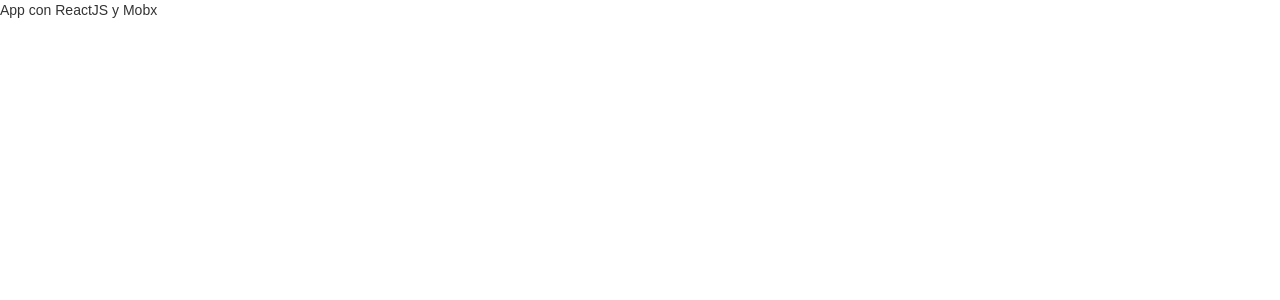
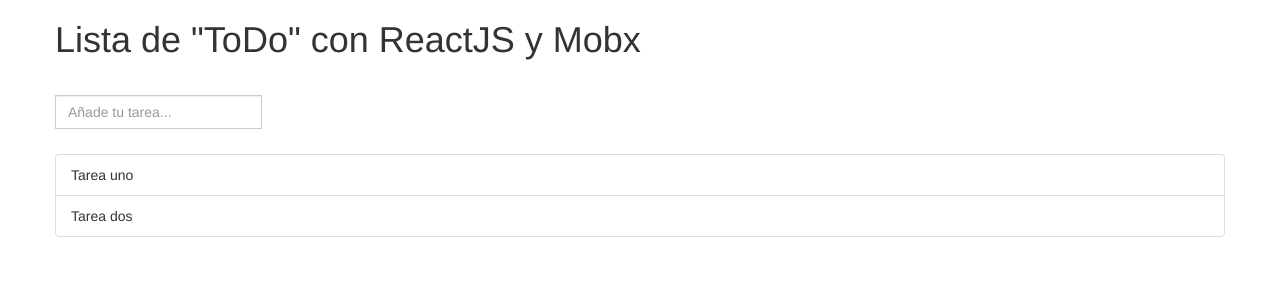
Before and after one commit to marcosjrs/TodoApp-Basico-React-Mobx, a React (Create React App) app: page / in a window 1280 px wide. Shown: the top 300 px of the page. Built offline with nearby package versions, Linux system fonts and the light colour scheme; the HTML template or start-up script is replaced by a standard one.

Commit message:
CSS y Cambios "DOM". Maqueta de como quedaría...

```diff
--- a/src/App.js
+++ b/src/App.js
@@ -4,8 +4,19 @@
 class App extends Component {
   render() {
     return (
-      <div className="App">
-        App con ReactJS y Mobx
+      <div className="container">
+        <div className="row title">
+          <h1>Lista de "ToDo" con ReactJS y Mobx</h1>
+        </div>
+        <div className="row">
+            <div className="input-group input-group-todo">
+              <input type="text" className="form-control" placeholder="Añade tu tarea..."></input>
+            </div>
+            <ul className="list-group list-group-todo">
+              <li className="list-group-item">Tarea uno</li>
+              <li className="list-group-item">Tarea dos</li>
+            </ul>
+        </div>
       </div>
     );
   }
--- a/src/index.css
+++ b/src/index.css
@@ -1,5 +1,3 @@
-body {
-  margin: 0;
-  padding: 0;
-  font-family: sans-serif;
+.input-group-todo{
+  margin: 25px 0px;
 }
```
